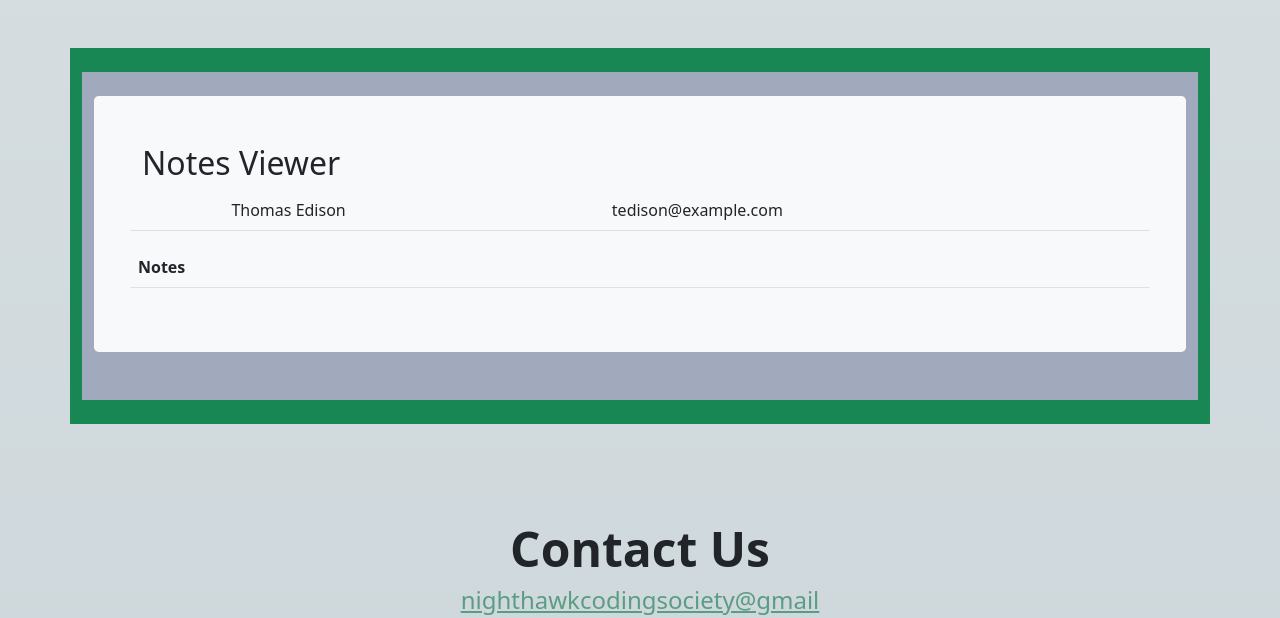
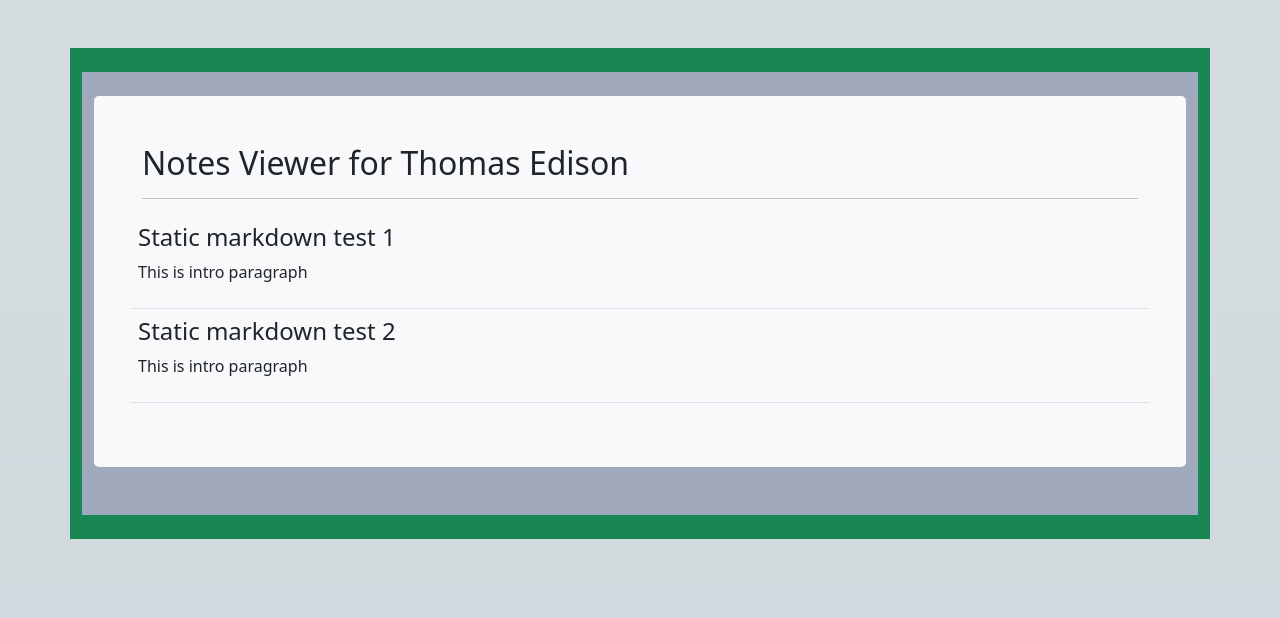
Before and after one commit to nighthawkcoders/pages_python, a Flask app: page /notes in a window 1280 px wide. Shown: the part 167-785 px from the top of the page. Run offline with Flask 2, Linux system fonts and the light colour scheme; a user stored in the database is signed in; data comes from the database, SQL or seed files in the repository; data that the repository does not hold is empty; some libraries are stand-ins or nearby versions.

Commit message:
starting notes pages

```diff
--- a/main.py
+++ b/main.py
@@ -1,6 +1,6 @@
 import markdown
 from flask import render_template, redirect, request, url_for
-from flask_login import login_required
+from flask_login import login_required, current_user
 
 from __init__ import app, login_manager
 from cruddy.app_crud import app_crud
@@ -19,12 +19,22 @@
 
 
 @app.route('/notes')
+@login_required
 def notes():
-    po = user_by_id(1)
+    user = ""
+    po = user_by_id(current_user.userID)
     if po is not None:
         user = po.read()  # placed in list for easier/consistent use within HTML
 
+    ''' Test Markdown'''
     notes = []
+    note = {'note' :  "#### Static markdown test 1\n This is intro paragraph"}
+    note['note'] = markdown.markdown(note['note'])
+    notes.append(note)
+    note = {'note' :  "#### Static markdown test 2\n This is intro paragraph"}
+    note['note'] = markdown.markdown(note['note'])
+    notes.append(note)
+
     for note in po.notes:
         note = dict(note)
         note['note'] = markdown.markdown(note['note'])
--- a/templates/fragments/navbar.html
+++ b/templates/fragments/navbar.html
@@ -23,6 +23,7 @@
                             Data
                         </a>
                         <ul class="dropdown-menu dropdown-menu-dark" aria-labelledby="navbarDarkDropdownMenuLink">
+                            <li><a class="dropdown-item" href={{url_for('notes')}}>SQL Notes</a></li>
                             <li><a class="dropdown-item" href={{url_for('crud.crud')}}>SQL CRUD</a></li>
                             <li><a class="dropdown-item" href={{url_for('crud_api.crud_api')}}>SQL CRUD Async</a></li>
                             <li><a class="dropdown-item" href={{url_for('crud.search')}}>SQL Search</a></li>
--- a/templates/notes.html
+++ b/templates/notes.html
@@ -13,25 +13,11 @@
 
     <div class="container bg-secondary py-4">
         <div class="p-5 mb-4 bg-light text-dark rounded-3">
-            <h2>Notes Viewer</h2>
+            <h2>Notes Viewer for {{ user.name }}</h2>
+            <hr>
             <div class="row align-items-md-stretch">
                 <table class="table">
                     <tbody>
-                    <tr>
-                        <td></td>
-                        <td></td>
-                        <td>{{ user.name }}</td>
-                        <td>{{ user.email }}</td>
-                    </tr>
-                    </tbody>
-                </table>
-            </div>
-            <div class="row align-items-md-stretch">
-                <table class="table">
-                    <tbody>
-                    <tr>
-                        <th>Notes</th>
-                    </tr>
                     {% for note in notes %}
                     <tr>
                         <td>{{ note.note |safe }}</td>
```
